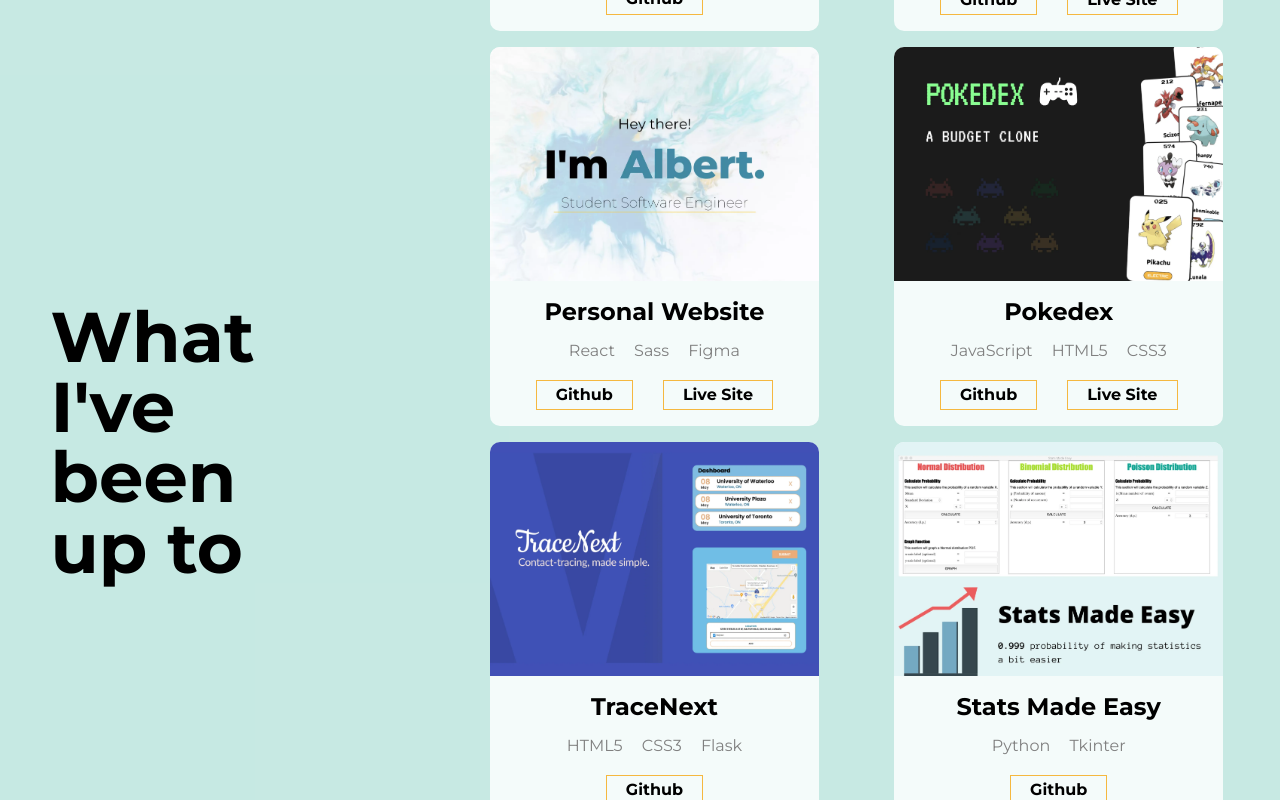
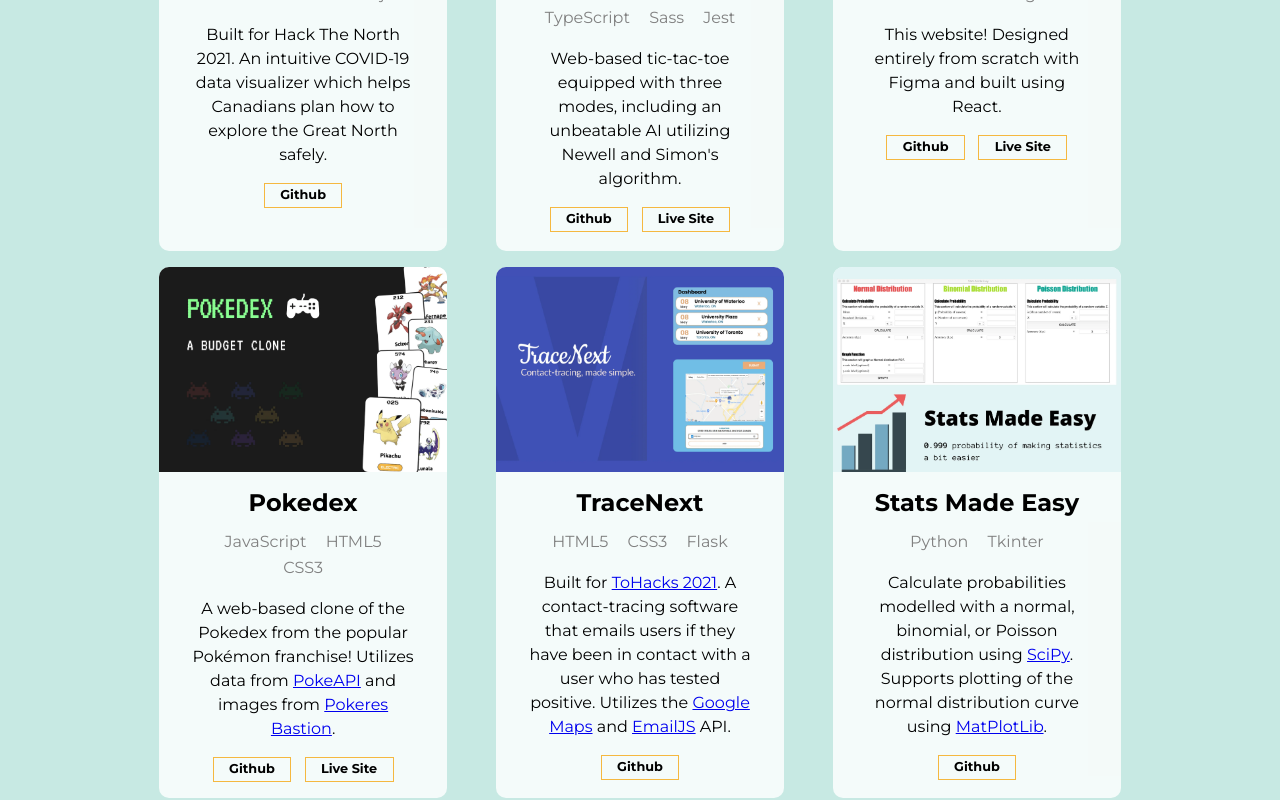
Before and after one commit to albertjlay/albert-lay, a React (Create React App) app: page / in a window 1280 px wide. Shown: the part 2720-3520 px from the top of the page. Built offline with nearby package versions, Linux system fonts and the light colour scheme.

Commit message:
Update designs of project cards

```diff
--- a/src/components/Projects/ProjectCard.js
+++ b/src/components/Projects/ProjectCard.js
@@ -14,6 +14,7 @@ const ProjectCard = (props) => {
               return <span key={el}>{el}</span>;
             })}
           </div>
+          <p>{props.data.description}</p>
           <div className={styles.links}>
             <a className="button-style" href={props.data.remote} target="_blank" rel="noreferrer">
               Github
--- a/src/components/Projects/ProjectCard.module.scss
+++ b/src/components/Projects/ProjectCard.module.scss
@@ -1,12 +1,11 @@
 .project-card {
-  height: auto;
-  width: 90%;
+  height: 100%;
+  width: 100%;
   border-radius: 10px;
   display: inline-block;
   flex-direction: column;
   justify-content: space-between;
   overflow: hidden;
-  margin: 1vh auto;
   background-color: rgba(255, 255, 255, 0.8);
 
   img {
@@ -15,6 +14,7 @@
 
   .info {
     margin-top: 1em;
+    padding: 0 2rem 1rem 2rem;
     .name {
       font-weight: 700;
       font-size: 1.5em;
@@ -27,14 +27,27 @@
       font-size: 1em;
       color: var(--gray);
     }
+
+    p {
+      margin: 1rem 0;
+      line-height: 1.5rem;
+    }
+
     .links {
       margin: 1em auto;
-      width: 90%;
+      width: 100%;
+      font-size: 0.8rem;
       a {
-        margin: 0 5%;
+        margin: 0 3%;
         display: inline-block;
       }
     }
+  }
+}
+
+@media (max-width: 1130px) {
+  .project-card {
+    height: 105%;
   }
 }
 
--- a/src/components/Projects/ProjectList.js
+++ b/src/components/Projects/ProjectList.js
@@ -9,12 +9,25 @@ import styles from './ProjectList.module.scss';
 import ProjectCard from './ProjectCard';
 
 const projectData = [
+  // {
+  //   name: 'ChamberCrawler',
+  //   description: (
+  //     <p>
+  //       Built for Hack The North 2021. An intuitive COVID-19 data visualizer which helps Canadians
+  //       plan how to explore the Great North safely.
+  //     </p>
+  //   ),
+  //   dateCreated: new Date(2021, 8),
+  //   media: covidwatchdog,
+  //   tools: ['React', 'Sass', 'Node.js'],
+  //   remote: 'https://github.com/jaredjhe/Covid-Watchdog',
+  // },
   {
     name: 'COVID Watchdog',
     description: (
       <p>
-        An intuitive COVID-19 data visualizer which helps Canadians plan how to explore the Great
-        North safely.
+        Built for Hack The North 2021. An intuitive COVID-19 data visualizer which helps Canadians
+        plan how to explore the Great North safely.
       </p>
     ),
     dateCreated: new Date(2021, 8),
@@ -26,9 +39,8 @@ const projectData = [
     name: 'Unbeatable Tic Tac Toe',
     description: (
       <p>
-        A web-based Tic Tac Toe with three modes: Human vs Human, Human vs Dumb AI (chooses moves
-        randomly), and Human vs Unbeatable AI (chooses moves based on
-        <a href="https://en.wikipedia.org/wiki/Tic-tac-toe">algorithm proven unbeatable</a>)
+        Web-based tic-tac-toe equipped with three modes, including an unbeatable AI utilizing Newell
+        and Simon's algorithm.
       </p>
     ),
     dateCreated: new Date(2021, 6),
@@ -54,9 +66,8 @@ const projectData = [
     description: (
       <p>
         A web-based clone of the Pokedex from the popular Pokémon franchise! Utilizes data from{' '}
-        <a href="https://pokeapi.co/">PokeAPI</a>, image from{' '}
-        <a href="https://pokeres.bastionbot.org/">Pokeres Bastion</a> and display them in a
-        custom-designed card format.'
+        <a href="https://pokeapi.co/">PokeAPI</a> and images from{' '}
+        <a href="https://pokeres.bastionbot.org/">Pokeres Bastion</a>.
       </p>
     ),
     dateCreated: new Date(2021, 4),
@@ -69,11 +80,10 @@ const projectData = [
     name: 'TraceNext',
     description: (
       <p>
-        A contact-tracing software that emails users if they have been in contact with a user who
-        has tested positive for COVID-19. Utilizes the{' '}
-        <a href="https://developers.google.com/maps">Google Maps API</a> and{' '}
-        <a href="https://www.emailjs.com/">EmailJS API</a>. Built for{' '}
-        <a href="https://tohacks.ca/">ToHacks 2021</a>.
+        Built for <a href="https://tohacks.ca/">ToHacks 2021</a>. A contact-tracing software that
+        emails users if they have been in contact with a user who has tested positive. Utilizes the{' '}
+        <a href="https://developers.google.com/maps">Google Maps</a> and{' '}
+        <a href="https://www.emailjs.com/">EmailJS</a> API.
       </p>
     ),
     dateCreated: new Date(2021, 4),
@@ -86,9 +96,9 @@ const projectData = [
     name: 'Stats Made Easy',
     description: (
       <p>
-        Software to calculate probabilities modelled with a normal, binomial, or Poisson
-        distribution using <a href="https://www.scipy.org/">SciPy</a>. Supports plotting of the
-        normal distribution curve using <a href="https://matplotlib.org/">MatPlotLib</a>.
+        Calculate probabilities modelled with a normal, binomial, or Poisson distribution using{' '}
+        <a href="https://www.scipy.org/">SciPy</a>. Supports plotting of the normal distribution
+        curve using <a href="https://matplotlib.org/">MatPlotLib</a>.
       </p>
     ),
     dateCreated: new Date(2020, 8),
@@ -102,7 +112,7 @@ const projectData = [
     description: (
       <p>
         A simple number guessing game with a custom-designed GUI. Supports three difficulty levels,
-        a scoring system, and hints based on basic mathematical concepts.
+        a scoring system, and hints based on math concepts.
       </p>
     ),
     dateCreated: new Date(2020, 8),
--- a/src/components/Projects/ProjectList.module.scss
+++ b/src/components/Projects/ProjectList.module.scss
@@ -8,25 +8,27 @@
     padding-bottom: 1em;
     display: grid;
     grid-column-gap: 5%;
+    row-gap: 1%;
     margin: auto;
   }
 }
 
 @media (min-width: 1130px) {
   .projects-section {
-    grid-template-columns: 1fr 4fr;
-    display: grid;
-    align-items: center;
-    h2 {
-      padding: 0;
-      border: none;
-      height: auto;
-      font-size: 5.5vw;
-    }
+    // h2 {
+    //   padding: 0;
+    //   border: none;
+    //   height: auto;
+    //   font-size: 5.5vw;
+    //   align-self: flex-start;
+    //   justify-self: flex-start;
+    // }
     ul {
-      grid-template-columns: 1fr 1fr;
+      display: grid;
+      align-items: center;
+      grid-template-columns: 1fr 1fr 1fr;
       justify-self: end;
-      margin: 0;
+      margin: 0 auto;
     }
   }
 }
```
